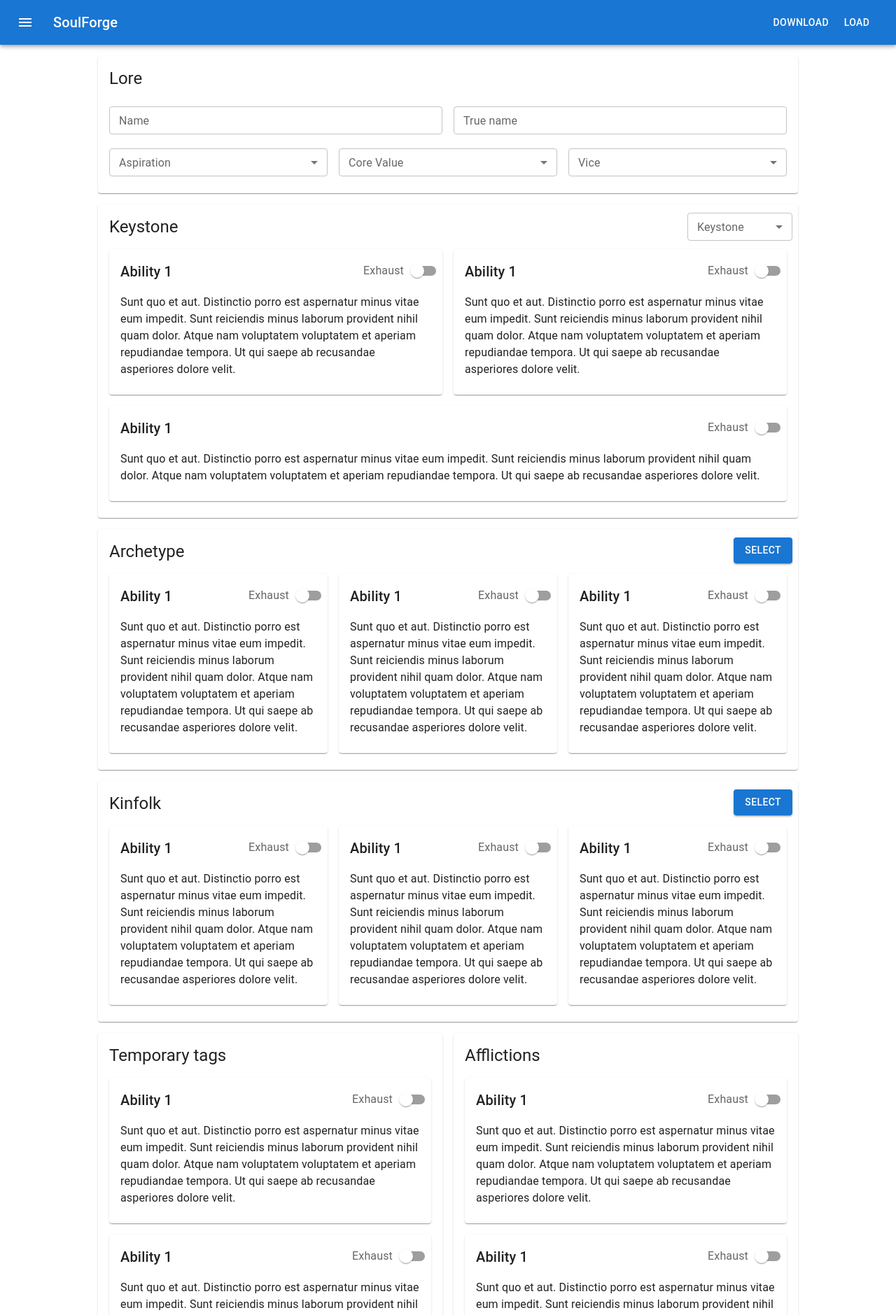
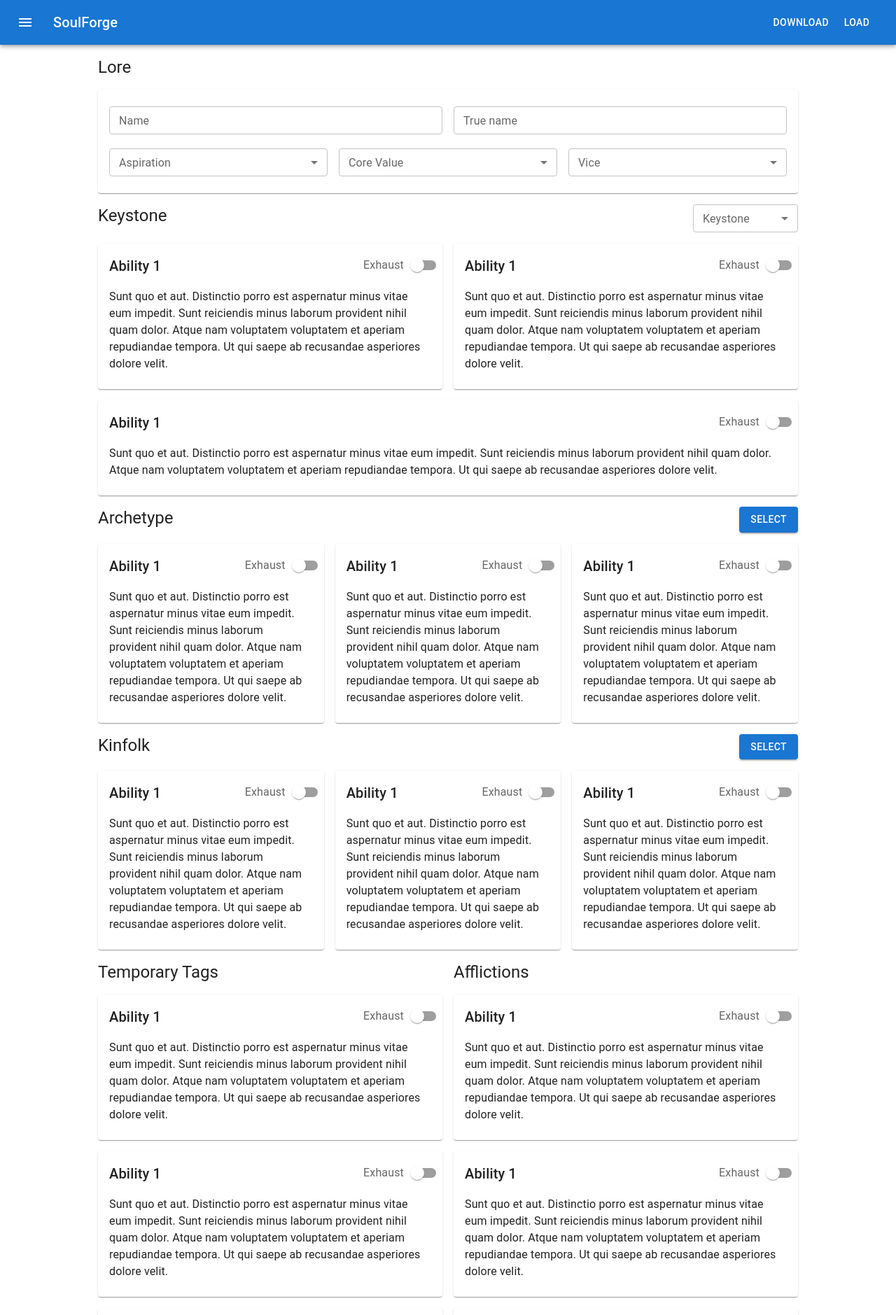
Before and after one commit to dicegoblinnz/soulforge, a Next.js app: page /soulforge_example/full in a window 1280 px wide. Shown: the top 1879 px of the page at 70% size. Built offline with nearby package versions, Linux system fonts and the light colour scheme.

Commit message:
feat: layout changes

```diff
--- a/src/components/character/afflictions.tsx
+++ b/src/components/character/afflictions.tsx
@@ -1,7 +1,6 @@
 import {
-  Card,
-  CardContent,
-  CardHeader,
+  Box,
+  Typography,
   SxProps
 } from "@mui/material";
 import Grid from '@mui/material/Grid2';
@@ -13,13 +12,15 @@ type Props = {
 
 export function Afflictions({sx}: Props) {
   return (
-    <Card sx={sx}>
-      <CardHeader
-        title="Afflictions"
-        sx={{pb: 0}}
-      />
-      <CardContent>
-        <Grid container spacing={2}>
+    <Box sx={sx}>
+      <Typography
+        variant="h5"
+        component="h5"
+      >
+        Afflictions
+      </Typography>
+
+      <Grid container spacing={2} sx={{mt: 2}}>
         <Grid size={12}>
           <Ability/>
         </Grid>
@@ -32,7 +33,6 @@ export function Afflictions({sx}: Props) {
           <Ability/>
         </Grid>
       </Grid>
-      </CardContent>
-    </Card>
+    </Box>
   );
 }
--- a/src/components/character/archetype.tsx
+++ b/src/components/character/archetype.tsx
@@ -1,7 +1,7 @@
 import {
-  Card,
-  CardContent,
-  CardHeader,
+  Box,
+  Stack,
+  Typography,
   SxProps
 } from "@mui/material";
 import Grid from '@mui/material/Grid2';
@@ -14,14 +14,19 @@ type Props = {
 
 export function Archetype({sx}: Props) {
   return (
-    <Card sx={sx}>
-      <CardHeader
-        title="Archetype"
-        action={<ArchetypeModal/>}
-        sx={{pb: 0}}
-      />
-      <CardContent>
-        <Grid container spacing={2}>
+    <Box sx={sx}>
+      <Stack justifyContent="space-between" direction="row">
+        <Typography
+          variant="h5"
+          component="h5"
+        >
+          Archetype
+        </Typography>
+
+        <ArchetypeModal/>
+      </Stack>
+
+      <Grid container spacing={2} sx={{mt: 2}}>
         <Grid size={4}>
           <Ability/>
         </Grid>
@@ -34,7 +39,6 @@ export function Archetype({sx}: Props) {
           <Ability/>
         </Grid>
       </Grid>
-      </CardContent>
-    </Card>
+    </Box>
   );
 }
--- a/src/components/character/keystone.tsx
+++ b/src/components/character/keystone.tsx
@@ -1,7 +1,11 @@
 import {
-  Card,
-  CardContent,
-  CardHeader, FormControl, InputLabel, MenuItem, Select,
+  Box,
+  FormControl,
+  InputLabel,
+  MenuItem,
+  Select,
+  Stack,
+  Typography,
   SxProps
 } from "@mui/material";
 import Grid from '@mui/material/Grid2';
@@ -9,7 +13,7 @@ import {Ability} from "@/components/character/ability";
 
 function KeystoneSelect() {
   return (
-    <FormControl size="small" fullWidth sx={{minWidth: 150}}>
+    <FormControl size="small" sx={{minWidth: 150}}>
       <InputLabel>Keystone</InputLabel>
       <Select
         label="Keystone"
@@ -27,14 +31,19 @@ type Props = {
 
 export function Keystone({sx}: Props) {
   return (
-    <Card sx={sx}>
-      <CardHeader
-        title="Keystone"
-        action={<KeystoneSelect/>}
-        sx={{pb: 0}}
-      />
-      <CardContent>
-        <Grid container spacing={2}>
+    <Box sx={sx}>
+      <Stack justifyContent="space-between" direction="row">
+        <Typography
+          variant="h5"
+          component="h5"
+        >
+          Keystone
+        </Typography>
+
+        <KeystoneSelect/>
+      </Stack>
+
+      <Grid container spacing={2} sx={{mt: 2}}>
         <Grid size={6}>
           <Ability/>
         </Grid>
@@ -47,7 +56,6 @@ export function Keystone({sx}: Props) {
           <Ability/>
         </Grid>
       </Grid>
-      </CardContent>
-    </Card>
+    </Box>
   );
 }
--- a/src/components/character/kinfolk.tsx
+++ b/src/components/character/kinfolk.tsx
@@ -1,7 +1,7 @@
 import {
-  Card,
-  CardContent,
-  CardHeader,
+  Box,
+  Stack,
+  Typography,
   SxProps
 } from "@mui/material";
 import Grid from '@mui/material/Grid2';
@@ -14,14 +14,19 @@ type Props = {
 
 export function Kinfolk({sx}: Props) {
   return (
-    <Card sx={sx}>
-      <CardHeader
-        title="Kinfolk"
-        action={<KinfolkModal/>}
-        sx={{pb: 0}}
-      />
-      <CardContent>
-        <Grid container spacing={2}>
+    <Box sx={sx}>
+      <Stack justifyContent="space-between" direction="row">
+        <Typography
+          variant="h5"
+          component="h5"
+        >
+          Kinfolk
+        </Typography>
+
+        <KinfolkModal/>
+      </Stack>
+
+      <Grid container spacing={2} sx={{mt: 2}}>
         <Grid size={4}>
           <Ability/>
         </Grid>
@@ -34,7 +39,6 @@ export function Kinfolk({sx}: Props) {
           <Ability/>
         </Grid>
       </Grid>
-      </CardContent>
-    </Card>
+    </Box>
   );
 }
--- a/src/components/character/lore.tsx
+++ b/src/components/character/lore.tsx
@@ -1,13 +1,13 @@
 import {
+  Box,
   Card,
   CardContent,
-  CardHeader,
   FormControl,
   InputLabel,
   MenuItem,
   Select,
   SxProps,
-  TextField
+  TextField, Typography
 } from "@mui/material";
 import Grid from '@mui/material/Grid2';
 
@@ -17,11 +17,15 @@ type Props = {
 
 export function Lore({sx}: Props) {
   return (
-    <Card sx={sx}>
-      <CardHeader
-        title="Lore"
-        sx={{pb: 0}}
-      />
+    <Box sx={sx}>
+      <Typography
+        variant="h5"
+        component="h5"
+      >
+        Lore
+      </Typography>
+
+      <Card sx={{mt: 2}}>
         <CardContent>
           <Grid container spacing={2}>
             <Grid size={6}>
@@ -83,5 +87,6 @@ export function Lore({sx}: Props) {
           </Grid>
         </CardContent>
       </Card>
+    </Box>
   );
 }
--- a/src/components/character/temporary_tags.tsx
+++ b/src/components/character/temporary_tags.tsx
@@ -1,7 +1,6 @@
 import {
-  Card,
-  CardContent,
-  CardHeader,
+  Box,
+  Typography,
   SxProps
 } from "@mui/material";
 import Grid from '@mui/material/Grid2';
@@ -13,13 +12,15 @@ type Props = {
 
 export function TemporaryTags({sx}: Props) {
   return (
-    <Card sx={sx}>
-      <CardHeader
-        title="Temporary tags"
-        sx={{pb: 0}}
-      />
-      <CardContent>
-        <Grid container spacing={2}>
+    <Box sx={sx}>
+      <Typography
+        variant="h5"
+        component="h5"
+      >
+        Temporary Tags
+      </Typography>
+
+      <Grid container spacing={2} sx={{mt: 2}}>
         <Grid size={12}>
           <Ability/>
         </Grid>
@@ -32,7 +33,6 @@ export function TemporaryTags({sx}: Props) {
           <Ability/>
         </Grid>
       </Grid>
-      </CardContent>
-    </Card>
+    </Box>
   );
 }
```
Also changed, not shown: src/app/page.tsx (+15 -19 lines). Lines whose indentation alone changed are shown as unchanged.
